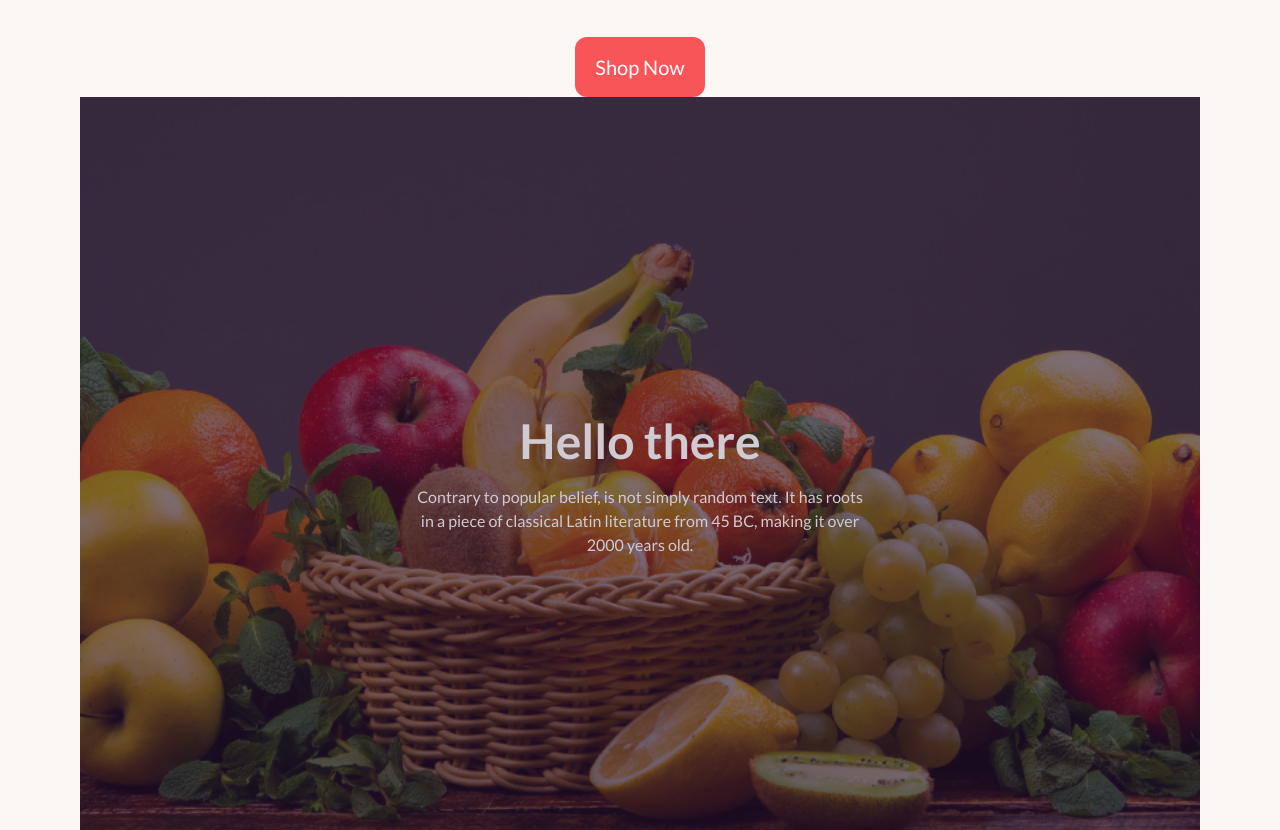
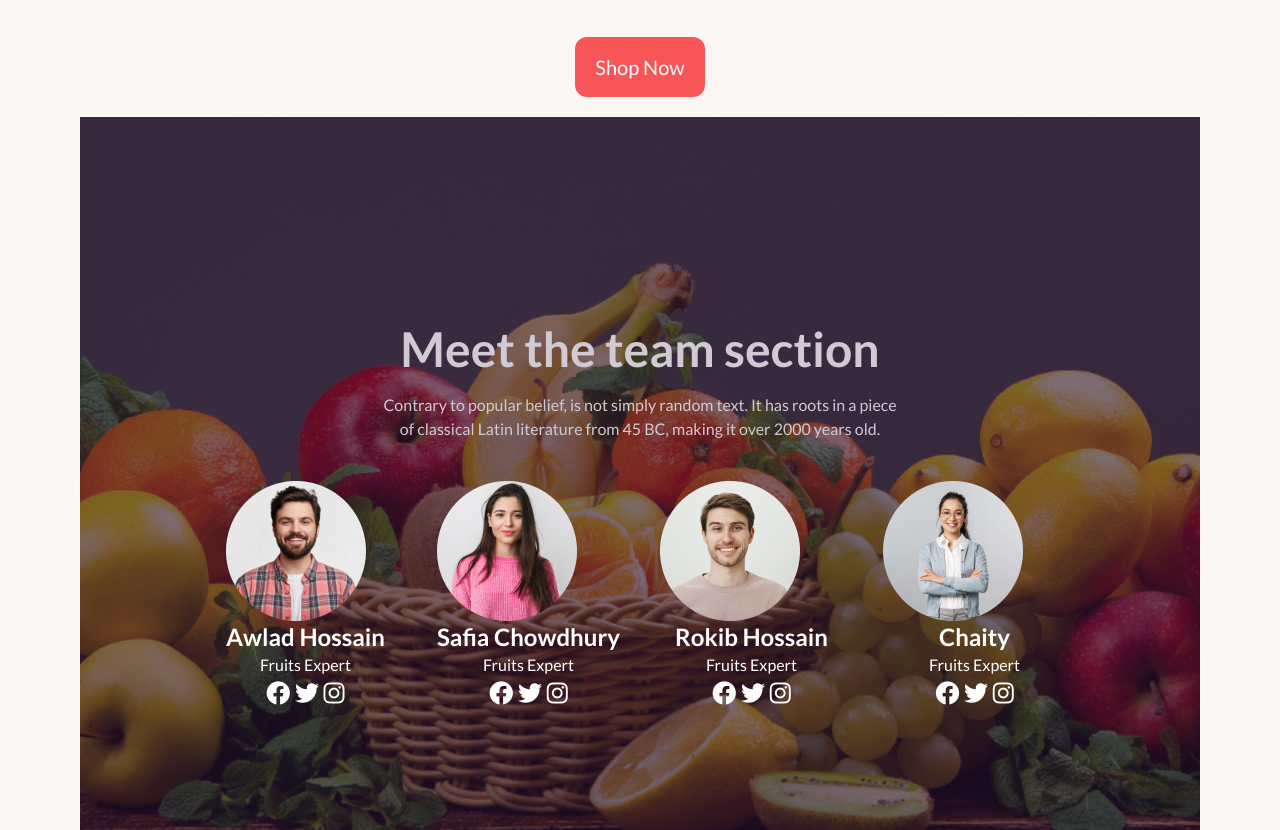
Before and after one commit to mazharulislam-12/B8A3-fruit-brust-wbsite, a plain HTML site: page index.html in a window 1280 px wide. Shown: the part 1903-2733 px from the top of the page. Drawn offline with nearby package versions, Linux system fonts and the light colour scheme.

Commit message:
met the team section

```diff
--- a/index.html
+++ b/index.html
@@ -385,7 +385,7 @@
       <!-- Deal of the day section end -->
 
       <!-- Meet the team section start -->
-      <section>
+      <section class="my-5">
         <div>
           <div
             class="hero min-h-screen"
@@ -395,11 +395,59 @@
           >
             <div class="hero-overlay bg-opacity-60"></div>
             <div class="hero-content text-center text-neutral-content">
-              <div class="max-w-md">
-                <h1 class="mb-5 text-5xl font-bold">Hello there</h1>
-                <p class="mb-5">
-                    Contrary to popular belief, is not simply random text. It has roots in a piece of classical Latin literature from 45 BC, making it over 2000 years old.
+              <div class="">
+                <h1 class="mb-5 text-5xl font-bold">Meet the team section</h1>
+                <p class="mb-10 ">
+                    Contrary to popular belief, is not simply random text. It has roots in a piece <br>of classical Latin literature from 45 BC, making it over 2000 years old.
                 </p>
+
+                <div class="grid grid-cols-1 md:grid-cols-2 lg:grid-cols-4 gap-10 items-center">
+                    <!-- member 01 -->
+                    <div class="mx-auto">
+                        <img src="images/member1.png" alt="" class="text-center">
+                        <h4 class="text-2xl font-bold text-white">Awlad Hossain</h4>
+                        <p class="text-white text-base font-medium">Fruits Expert</p>
+                        <div class="text-2xl text-white">
+                            <i class="fa-brands fa-facebook"></i>
+                            <i class="fa-brands fa-twitter"></i>
+                            <i class="fa-brands fa-instagram"></i>
+                        </div>
+                    </div>
+                    <!-- member 02 -->
+                    <div >
+                        <img src="images/member2.png" alt="">
+                        <h4 class="text-2xl font-bold text-white">Safia Chowdhury</h4>
+                        <p class="text-white text-base font-medium">Fruits Expert</p>
+                        <div class="text-2xl text-white">
+                            <i class="fa-brands fa-facebook"></i>
+                            <i class="fa-brands fa-twitter"></i>
+                            <i class="fa-brands fa-instagram"></i>
+                        </div>
+                    </div>
+                    <!-- member 03 -->
+                    <div >
+                        <img src="images/member3.png" alt="">
+                        <h4 class="text-2xl font-bold text-white">Rokib Hossain</h4>
+                        <p class="text-white text-base font-medium">Fruits Expert</p>
+                        <div class="text-2xl text-white">
+                            <i class="fa-brands fa-facebook"></i>
+                            <i class="fa-brands fa-twitter"></i>
+                            <i class="fa-brands fa-instagram"></i>
+                        </div>
+                    </div>
+                    <!-- member 04 -->
+                    <div >
+                        <img src="images/member4.png" alt="">
+                        <h4 class="text-2xl font-bold text-white">Chaity</h4>
+                        <p class="text-white text-base font-medium">Fruits Expert</p>
+                        <div class="text-2xl text-white">
+                            <i class="fa-brands fa-facebook"></i>
+                            <i class="fa-brands fa-twitter"></i>
+                            <i class="fa-brands fa-instagram"></i>
+                        </div>
+                    </div>
+
+                </div>
 
               </div>
             </div>
```
